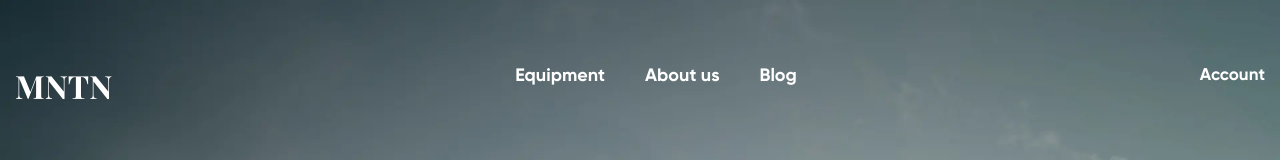
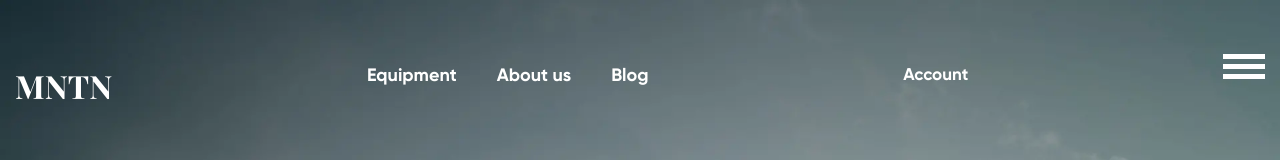
Before and after one commit to CodeShami/mntn, a website: page mntn/index.html in a window 1280 px wide. Shown: the top 160 px of the page. Drawn offline with nearby package versions, Linux system fonts and the light colour scheme; files whose address does not match are found by name; a web font is replaced by a local one.

Commit message:
desctop version end
Signed-off-by: CodeShami <ishamil2013@yandex.ru>

```diff
--- a/mntn/css/style.css
+++ b/mntn/css/style.css
@@ -54,7 +54,9 @@
   font-style: normal;
 }
 
-* {
+*,
+*::after,
+*::before {
   margin: 0;
   padding: 0;
   -webkit-box-sizing: border-box;
@@ -70,6 +72,16 @@ body {
   background-image: url("../img/BG.jpg");
   background-size: 100% auto;
   background-repeat: no-repeat;
+}
+
+h1,
+h2,
+h3,
+h4,
+h5,
+h6 {
+  margin: 0;
+  padding: 0;
 }
 
 /* BASE */
@@ -143,6 +155,36 @@ body {
 
 .nav a:hover {
   color: #FBD784;
+}
+
+.nav__button {
+  background-color: #fff;
+  width: 42px;
+  height: 5px;
+  border: none;
+  position: relative;
+}
+
+.nav__button::before {
+  content: "";
+  display: block;
+  width: 42px;
+  height: 5px;
+  background-color: #fff;
+  position: absolute;
+  left: 0;
+  top: -10px;
+}
+
+.nav__button::after {
+  content: "";
+  display: block;
+  width: 42px;
+  height: 5px;
+  background-color: #fff;
+  position: absolute;
+  left: 0;
+  bottom: -10px;
 }
 
 .account {
@@ -502,9 +544,30 @@ body {
   bottom: 0;
   opacity: 1;
 }
+
+.main,
+.footer,
+.hero {
+  display: none;
+}
+
+@media screen and (max-width: 800px) {
+  .nav,
+  .account {
+    display: none;
+  }
+}
 @supports (-webkit-appearance:none){
 body{background-image:url("../img/BG.webp")}
 .account::before{background-image:url("../img/icons/icons.svg#account")}
 .hero__scroll::after{background-image:url("../img/icons/icons.svg#arrow_down")}
 .article__link::after{background-image:url("../img/icons/icons.svg#arrow_right")}
 }
+
+ @media screen and (max-width: 800px){
+
+@supports (-webkit-appearance:none){
+
+}
+
+}
--- a/mntn/index.html
+++ b/mntn/index.html
@@ -29,6 +29,7 @@
 					</ul>
 				</div>
 				<a class="account" href="#">Account</a>
+				<button class="nav__button"></button>
 			</div>
 		</div>
 	</nav>
@@ -46,10 +47,12 @@
 				<div class="article__text article--num-1">
 					<div class="article__subtitle">GEt Started</div>
 					<h2>What level of hiker are you?</h2>
-					<p>Determining what level of hiker you are can be an important tool when planning future hikes. This
+					<p>
+						Determining what level of hiker you are can be an important tool when planning future hikes. This
 						hiking level guide will help you plan hikes ccording to different hike ratings set by various websites
 						like All Trails and Modern Hiker. What type of hiker are you – novice, moderate, advanced oderate,
-						expert, or expert backpacker?</p>
+						expert, or expert backpacker?
+					</p>
 					<a class="article__link" href="#">read more</a>
 				</div>
 				<div class="article__img">
@@ -61,10 +64,12 @@
 				<div class="article__text article--num-2">
 					<div class="article__subtitle">GEt Started</div>
 					<h2>What level of hiker are you?</h2>
-					<p>Determining what level of hiker you are can be an important tool when planning future hikes. This
+					<p>
+						Determining what level of hiker you are can be an important tool when planning future hikes. This
 						hiking level guide will help you plan hikes ccording to different hike ratings set by various websites
 						like All Trails and Modern Hiker. What type of hiker are you – novice, moderate, advanced oderate,
-						expert, or expert backpacker?</p>
+						expert, or expert backpacker?
+					</p>
 					<a class="article__link" href="#">read more</a>
 				</div>
 				<div class="article__img">
@@ -76,10 +81,12 @@
 				<div class="article__text article--num-3">
 					<div class="article__subtitle">GEt Started</div>
 					<h2>What level of hiker are you?</h2>
-					<p>Determining what level of hiker you are can be an important tool when planning future hikes. This
-						hiking level guide will help you plan hikes ccording to different hike ratings set by various websites
+					<p>
+						Determining what level of hiker you are can be an important tool when planning future hikes. This
+						hiking level guide will help you plan hikes ccording to ifferent hike ratings set by various websites
 						like All Trails and Modern Hiker. What type of hiker are you – novice, moderate, advanced oderate,
-						expert, or expert backpacker?</p>
+						expert, or expert backpacker?
+					</p>
 					<a class="article__link" href="#">read more</a>
 				</div>
 				<div class="article__img">
```
Also changed, not shown: .src/_header.html, .src/index.html, .src/scss/style.scss, mntn/css/style.min.css.
